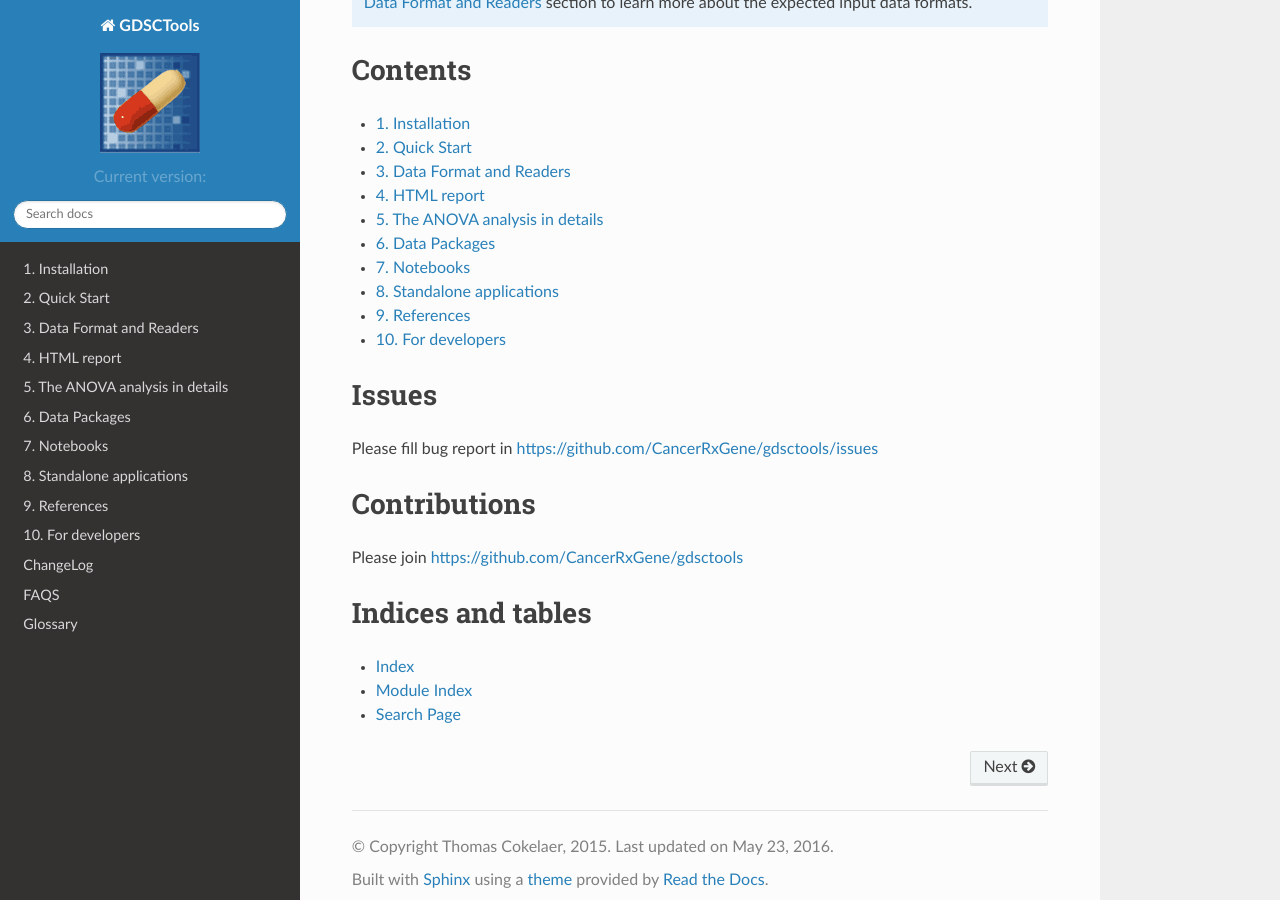
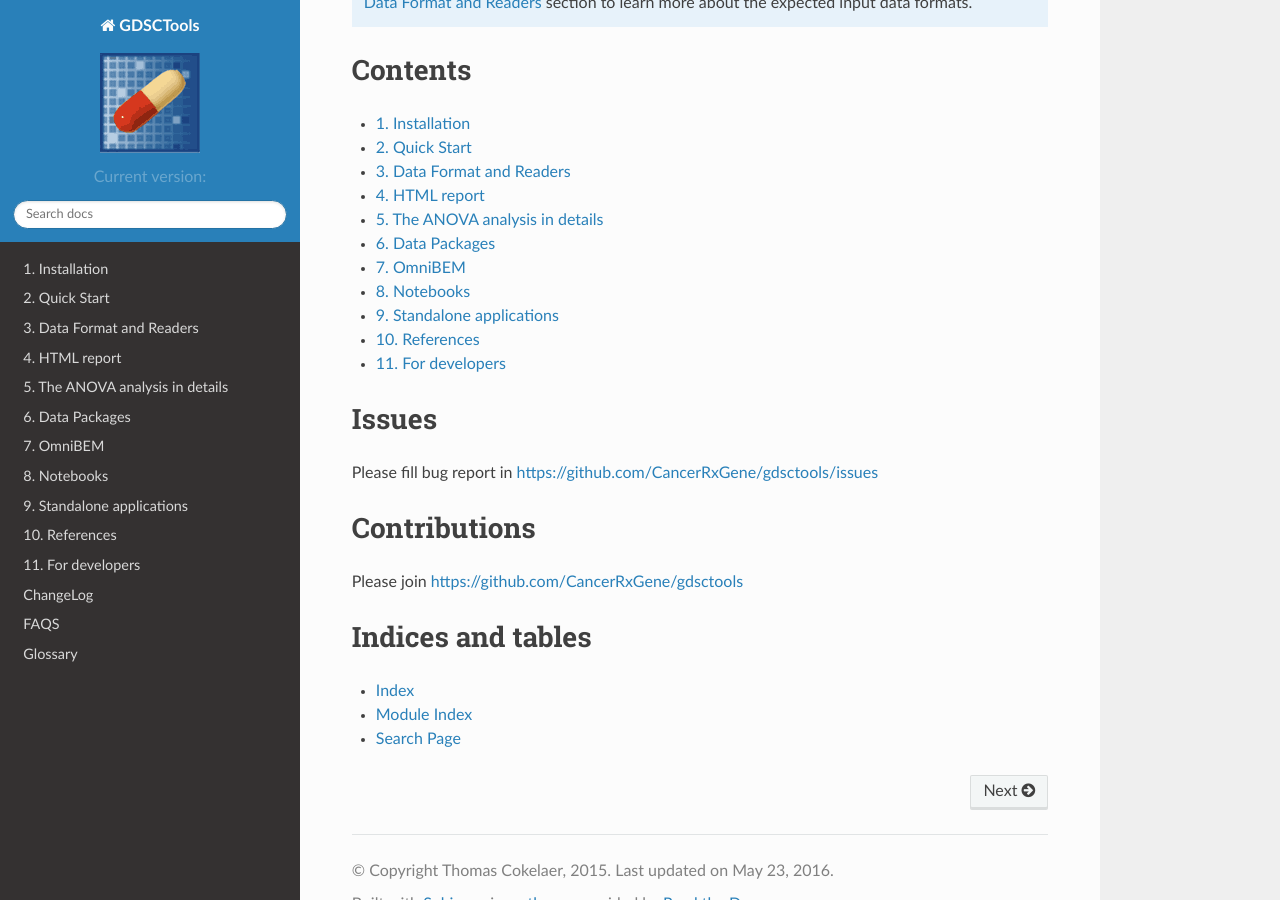
Before and after one commit to CancerRxGene/gdsctools, a Sphinx documentation site: the page built from doc/source/index.rst, in a window 1280 px wide and 900 px high, scrolled down 1834 px. Built offline with Sphinx 7.4.7 and the Read the Docs theme 2.0.0, drawn with Linux system fonts in a browser that asks for light colours; formulas are drawn with MathJax 3; pages that are not in the unit, such as notebooks, are missing from menus; the version number could not be read and is left out.

Commit message:
add omnibem in the doc

```diff
--- a/doc/source/index.rst
+++ b/doc/source/index.rst
@@ -114,6 +114,7 @@ Contents
     settings.rst
     results.rst
     data_packages.rst
+    omnibem.rst
     notebooks.rst
     standalone.rst
     references.rst
```
Also changed, not shown: doc/source/omnibem.rst (added, +7 -0 lines).
